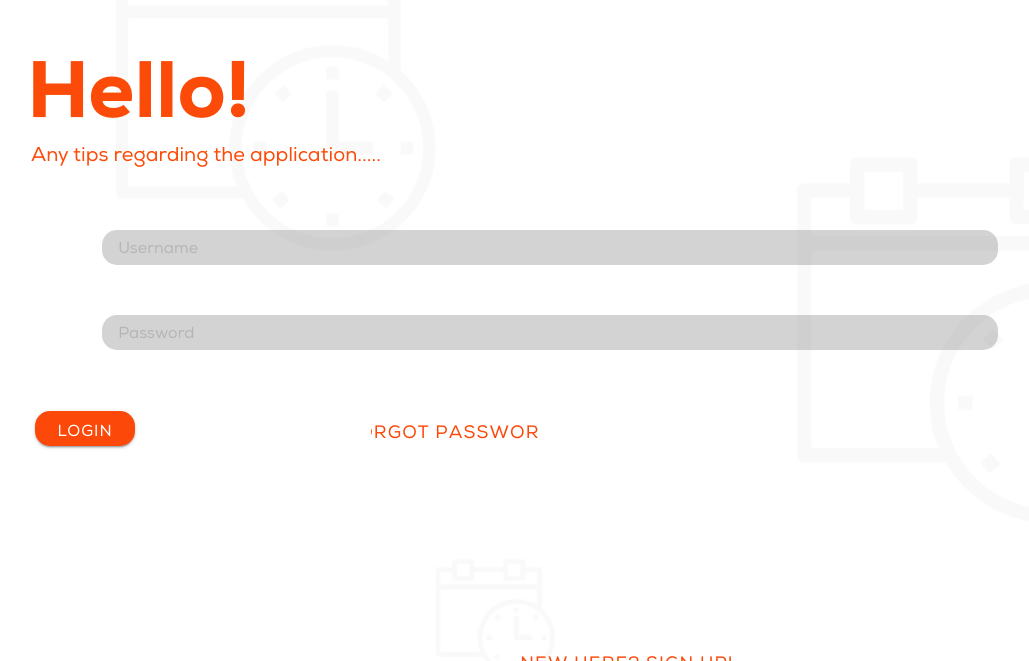
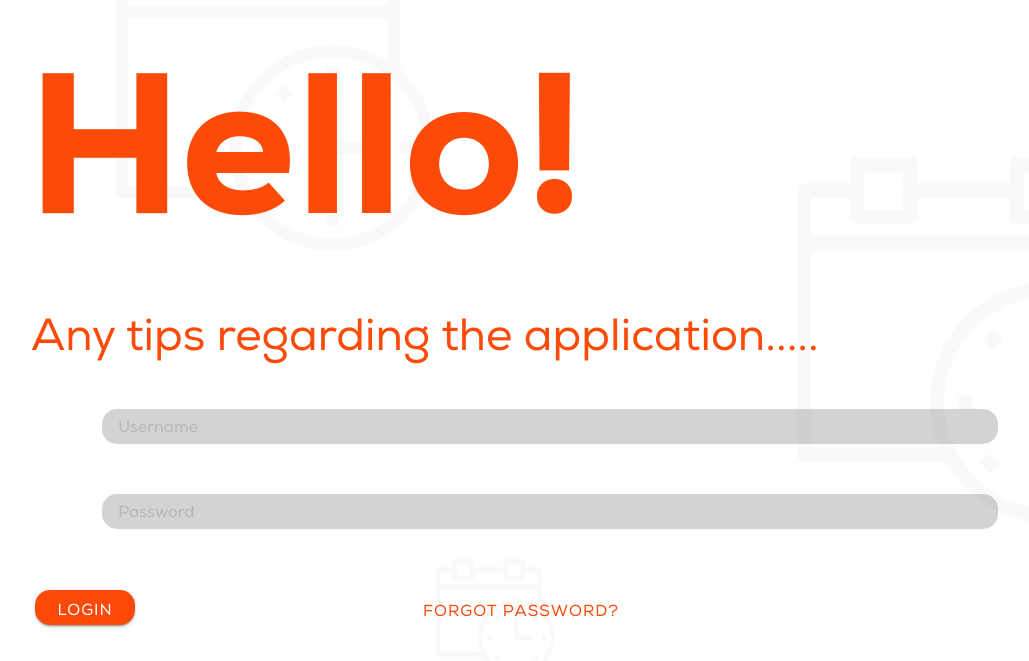
Before and after one commit to WilfredoHernandez/RTApp, a React (Create React App) app: page /Login in a window 1280 px wide. Shown: the part 139-800 px from the top of the page, without its empty margins (13-1042 px from the left). Built offline with nearby package versions, Linux system fonts and the light colour scheme.

Commit message:
Add media query for 360px and 370px

```diff
--- a/src/pages/Login.scss
+++ b/src/pages/Login.scss
@@ -239,13 +239,15 @@
         color: #fc4808;
     }
 
-/*Media query to adapt design to screens with min-height of 800px*/
-@media screen and (min-height: 800px) {
+/*Media query to adapt design to screens with min-width of 360px and a max-height of 370px*/
+@media screen and (min-width: 360px) and (max-width: 370px){
 
     .loginHeader{
         width: 80vw;
-        top: 0vh;
+        height: 100px;
+        margin-top: 140px;
         right: 150%;
+        margin-left: -8px;
         bottom: 0px;
         left: -2vw;
         color: #fc4b08;
@@ -254,24 +256,32 @@
 
     .loginSubheader{
         font-size: 20px;
-        margin-bottom: -20px;
-        left: -2vw;
-        top: -4vh;
+        height: 80px;
+        margin-top: -12px;
+        margin-left: -8px;
+    }
+
+    .loginInput{
+        font-size: 18px;
+    }
+
+    #loginButton{
+        font-size: 18px;
     }
 
     #forgotPsw{
         position: relative;
-        width: 170px; right: -10vw;
-        height: 30px; top: 30.4%;
-        font-size: 18px;
+        width: 210px; right: -4vw;
+        height: 50px; top: 30.4%;
+        font-size: 15px;
         color: rgb(252, 72, 8);
     }
 
     #signUp{
         width: 250px;
         height: 45px;
-        top: -4vh;
-        font-size: 18px;
+        margin-top: 16vh;
+        font-size: 16px;
         color: rgb(252, 72, 8);
     }
   }
```
